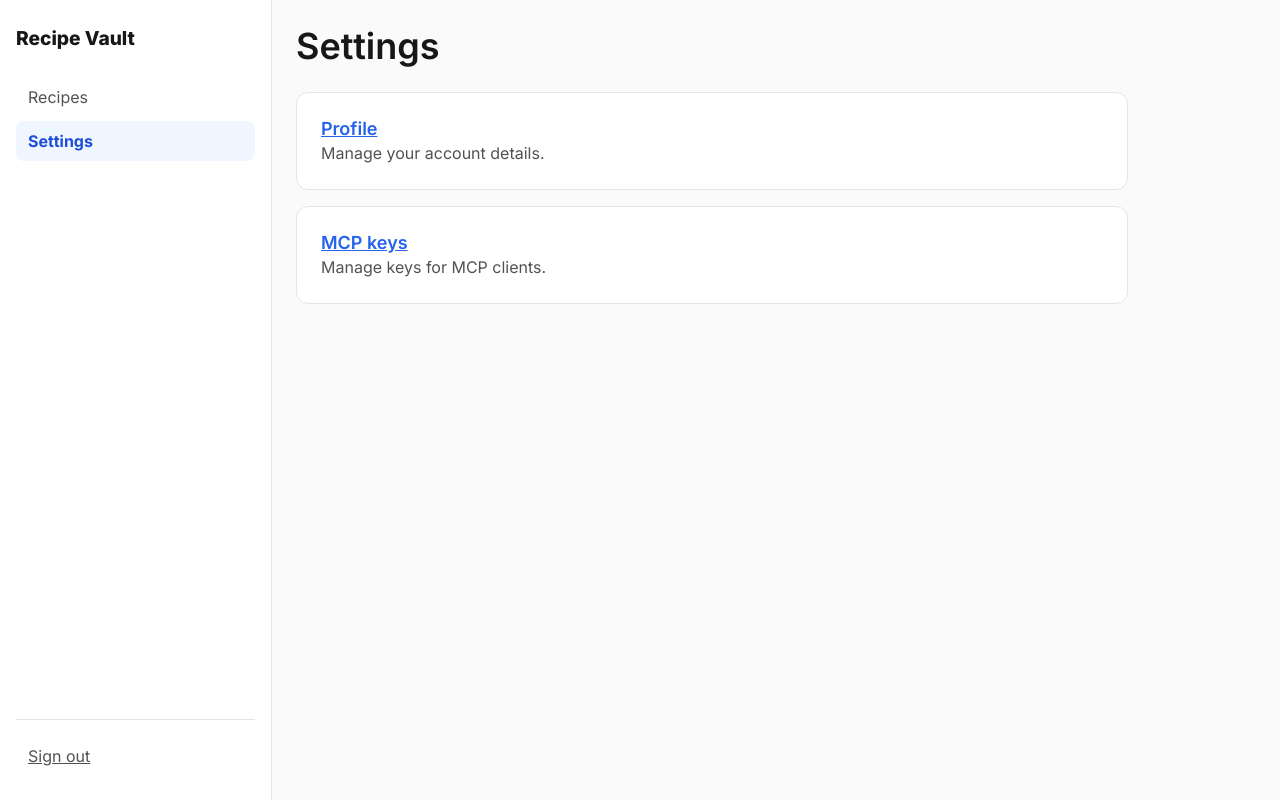
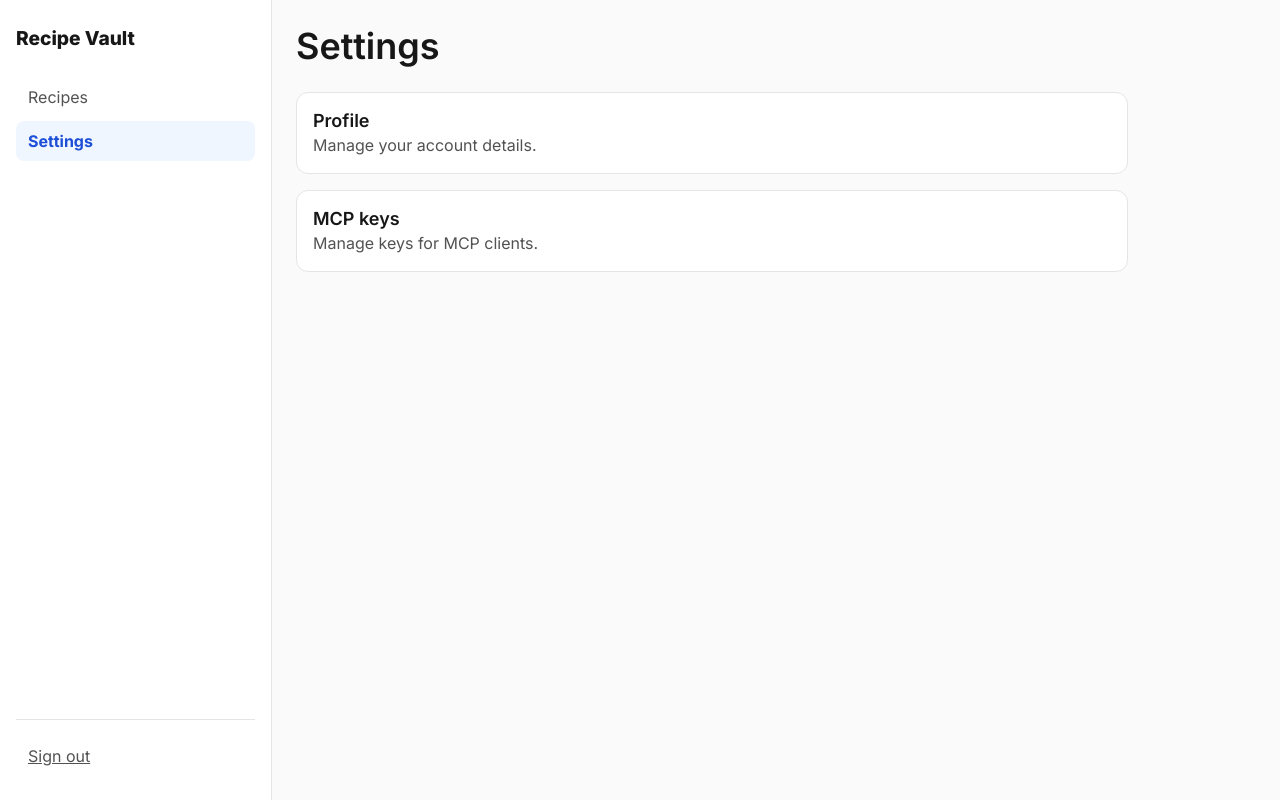
Before and after one commit to gbabiars/recipe-vault, a Next.js app: page /settings in a window 1280 px wide. Built offline with nearby package versions, Linux system fonts and the light colour scheme; no server answers; sample sign-in values are in the browser's storage.

Commit message:
Make settings cards clickable

```diff
--- a/src/app/(private)/settings/page.tsx
+++ b/src/app/(private)/settings/page.tsx
@@ -11,15 +11,15 @@ export default function SettingsPage() {
         </div>
       </div>
       <div className="settings-links">
-        <Card as="section" padding="large">
+        <Card as="section" label="Profile" render={<Link href="/user-profile" />}>
           <Heading as="h2" level={5}>
-            <Link href="/user-profile">Profile</Link>
+            Profile
           </Heading>
           <p>Manage your account details.</p>
         </Card>
-        <Card as="section" padding="large">
+        <Card as="section" label="MCP keys" render={<Link href="/mcp-keys" />}>
           <Heading as="h2" level={5}>
-            <Link href="/mcp-keys">MCP keys</Link>
+            MCP keys
           </Heading>
           <p>Manage keys for MCP clients.</p>
         </Card>
```
